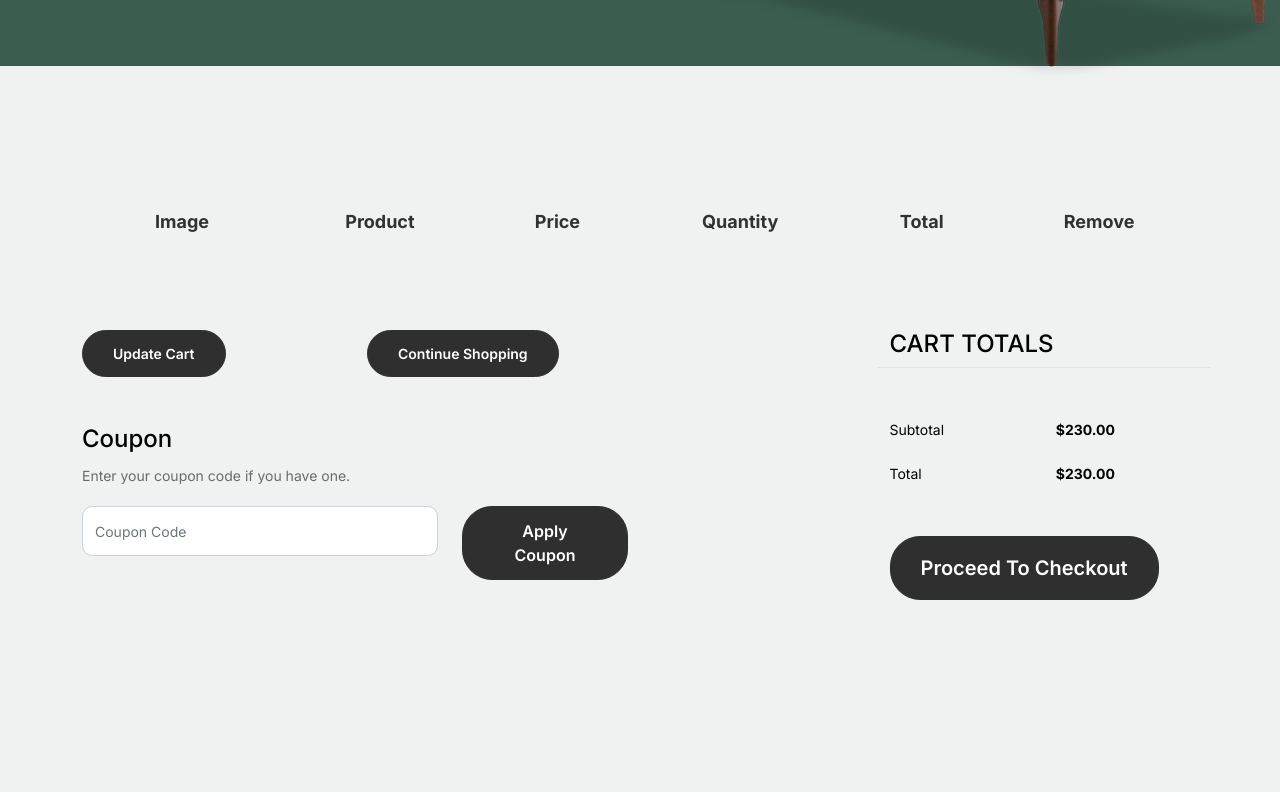
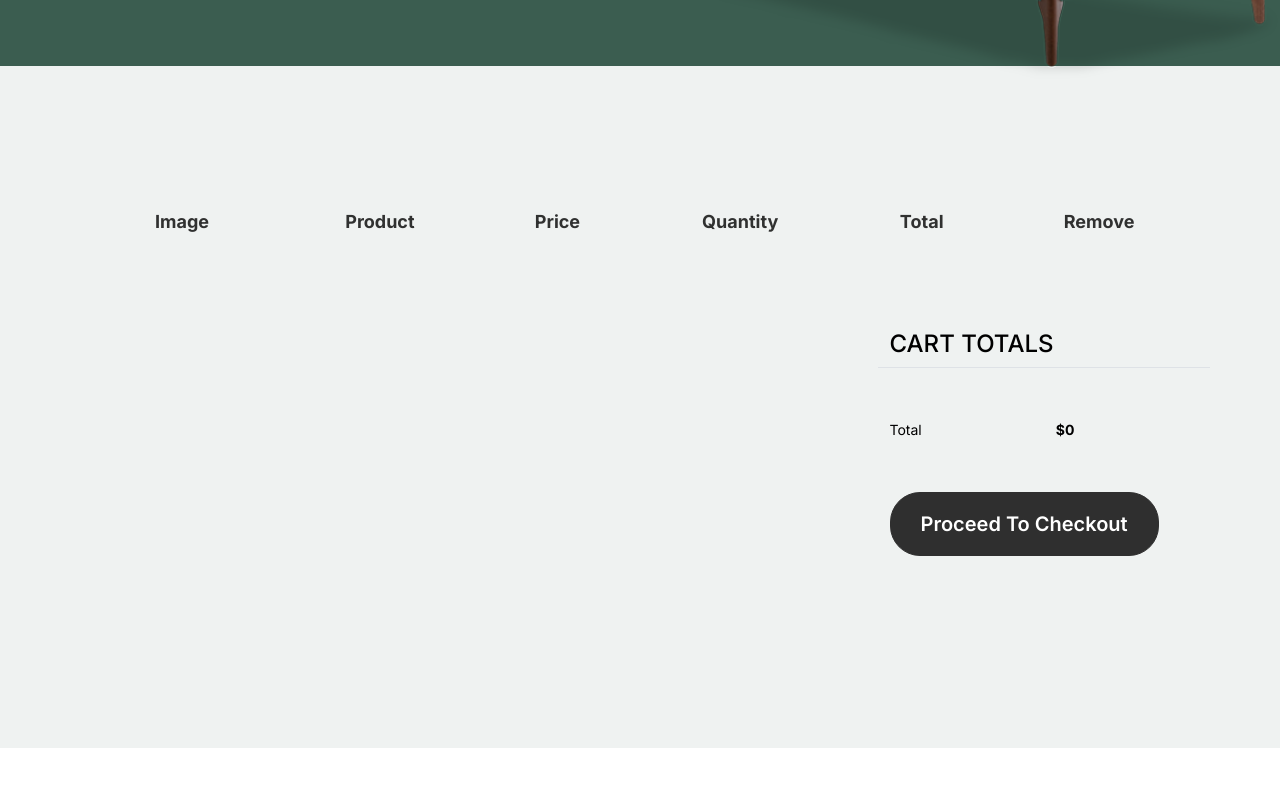
Before and after one commit to ashishdubey743/furniture, a Vue app: page /cart in a window 1280 px wide. Shown: the part 518-1315 px from the top of the page. Built offline with nearby package versions, Linux system fonts and the light colour scheme.

Commit message:
add to cart completed

```diff
--- a/package.json
+++ b/package.json
@@ -11,7 +11,8 @@
   "dependencies": {
     "vue": "^3.4.21",
     "vue-router": "^4.3.0",
-    "vuex": "^4.1.0"
+    "vuex": "^4.1.0",
+    "vuex-persistedstate": "^4.1.0"
   },
   "devDependencies": {
     "@vitejs/plugin-vue": "^5.0.4",
--- a/src/components/Cart.vue
+++ b/src/components/Cart.vue
@@ -25,7 +25,7 @@
                                     <td class="product-name">
                                         <h2 class="h5 text-black">{{ product.name }}</h2>
                                     </td>
-                                    <td>$49.00</td>
+                                    <td>${{ product.price }}</td>
                                     <td>
                                         <div class="input-group mb-3 d-flex align-items-center quantity-container"
                                             style="max-width: 120px;">
@@ -34,17 +34,17 @@
                                                     type="button">&minus;</button>
                                             </div>
                                             <input type="text" class="form-control text-center quantity-amount"
-                                                value="1" placeholder="" aria-label="Example text with button addon"
-                                                aria-describedby="button-addon1">
+                                                v-model="product.quantity" placeholder="" aria-label="Example text with button addon"
+                                                aria-describedby="button-addon1" disabled>
                                             <div class="input-group-append">
                                                 <button class="btn btn-outline-black increase"
-                                                    type="button">&plus;</button>
+                                                    type="button" @click="increase_quantity(product.id)">&plus;</button>
                                             </div>
                                         </div>
 
                                     </td>
-                                    <td>$49.00</td>
-                                    <td><a href="#" class="btn btn-black btn-sm">X</a></td>
+                                    <td>${{ product.quantity * product.price }}</td>
+                                    <td><a @click="delete_from_cart(product.id)" class="btn btn-black btn-sm">X</a></td>
                                 </tr>
 
                             </tbody>
@@ -55,26 +55,7 @@
 
             <div class="row">
                 <div class="col-md-6">
-                    <div class="row mb-5">
-                        <div class="col-md-6 mb-3 mb-md-0">
-                            <button class="btn btn-black btn-sm btn-block">Update Cart</button>
-                        </div>
-                        <div class="col-md-6">
-                            <button class="btn btn-outline-black btn-sm btn-block">Continue Shopping</button>
-                        </div>
-                    </div>
-                    <div class="row">
-                        <div class="col-md-12">
-                            <label class="text-black h4" for="coupon">Coupon</label>
-                            <p>Enter your coupon code if you have one.</p>
-                        </div>
-                        <div class="col-md-8 mb-3 mb-md-0">
-                            <input type="text" class="form-control py-3" id="coupon" placeholder="Coupon Code">
-                        </div>
-                        <div class="col-md-4">
-                            <button class="btn btn-black">Apply Coupon</button>
-                        </div>
-                    </div>
+
                 </div>
                 <div class="col-md-6 pl-5">
                     <div class="row justify-content-end">
@@ -84,27 +65,19 @@
                                     <h3 class="text-black h4 text-uppercase">Cart Totals</h3>
                                 </div>
                             </div>
-                            <div class="row mb-3">
-                                <div class="col-md-6">
-                                    <span class="text-black">Subtotal</span>
-                                </div>
-                                <div class="col-md-6 text-right">
-                                    <strong class="text-black">$230.00</strong>
-                                </div>
-                            </div>
                             <div class="row mb-5">
                                 <div class="col-md-6">
                                     <span class="text-black">Total</span>
                                 </div>
                                 <div class="col-md-6 text-right">
-                                    <strong class="text-black">$230.00</strong>
+                                    <strong class="text-black">${{ cartTotal }}</strong>
                                 </div>
                             </div>
 
                             <div class="row">
                                 <div class="col-md-12">
-                                    <button class="btn btn-black btn-lg py-3 btn-block"
-                                        onclick="window.location='checkout.html'">Proceed To Checkout</button>
+                                    <router-link class="btn btn-black btn-lg py-3 btn-block"
+                                        to="/checkout">Proceed To Checkout</router-link>
                                 </div>
                             </div>
                         </div>
@@ -116,15 +89,30 @@
 </template>
 
 <script>
+import { mapGetters } from 'vuex';
 export default {
     name: "Cart",
     data(){
         return {
-            cartProducts : []
+            // cartProducts : []
         }
     },
     created(){
-        this.cartProducts = this.$store.state.cart
+        // this.cartProducts = this.$store.state.cart
+    },
+    computed:{
+        ...mapGetters([
+            'cartTotal',
+            'cartProducts'
+        ])
+    },
+    methods:{
+        delete_from_cart(productId){
+            this.$store.commit('deleteFromCart', productId)
+        },
+        increase_quantity(productId){
+            this.$store.commit('increaseQuantity', productId)
+        }
     }
 }
 </script>
--- a/src/pages/Shop.vue
+++ b/src/pages/Shop.vue
@@ -51,7 +51,7 @@ import { mapState } from 'vuex';
                     <div class="modal-footer">
                         <router-link class="btn btn-secondary" to="/cart"
                             @click="removeModalBackdrop()">Cart</router-link>
-                        <router-link class="btn btn-primary" data-bs-dismiss="modal">Checkout</router-link>
+                        <router-link class="btn btn-primary" @click="removeModalBackdrop()" to="/checkout">Checkout</router-link>
                     </div>
                 </div>
             </div>
--- a/src/store/index.js
+++ b/src/store/index.js
@@ -1,34 +1,5 @@
-// import Vue from 'vue'
-// import Vuex from 'vuex'
-
-// Vue.use(Vuex)
-
-// export default new Vuex.Store({
-//     state: {
-//       cart: []
-//     },
-//     mutations: {
-//       ADD_TO_CART(state, product) {
-//         let item = state.cart.find(item => item.id === product.id);
-//         if (item) {
-//           item.quantity++;
-//         } else {
-//           state.cart.push({ ...product, quantity: 1 });
-//         }
-//       }
-//     },
-//     actions: {
-//       addToCart({ commit }, product) {
-//         commit('ADD_TO_CART', product);
-//       }
-//     },
-//     getters: {
-//       cartItems: state => state.cart
-//     }
-//   });
-
-
 import { createStore } from 'vuex'
+import createPersistedState from 'vuex-persistedstate';
 
 const store = createStore({
   state() {
@@ -51,6 +22,15 @@ const store = createStore({
         state.cart.push(payload)
       }
     },
+    deleteFromCart(state, productId) {
+      state.cart = state.cart.filter(item => item.id !== productId)
+    },
+    increaseQuantity(state, productId) {
+      const existingProduct = state.cart.find(item => item.id === productId)
+      if (existingProduct) {
+        existingProduct.quantity += 1
+      }
+    },
     clearCart(state) {
       state.cart = []
     },
@@ -58,20 +38,20 @@ const store = createStore({
       state.products = products
     }
   },
+  getters: {
+    cartTotal(state) {
+      return state.cart.reduce((total, product) => {
+        return total + product.price * product.quantity
+      }, 0)
+    },
+    cartProducts(state) {
+      return state.cart
+    }
+  },
   actions: {
-    // async getProducts(state) {
-      // try {
-      //   let response = await fetch('http://localhost:3000/products')
-      //   if (!response.ok) {
-      //     throw new Error("Failed to fetch products !")
-      //   }
-      //   const productList = await response.json()
-      //   store.commit('setProducts', productList)
-      // } catch (error) {
-      //   console.error('Error fetching products:', error.message)
-      // }
-    // }
-  }
+
+  },
+  plugins: [createPersistedState()]
 })
 
 export default store
```
